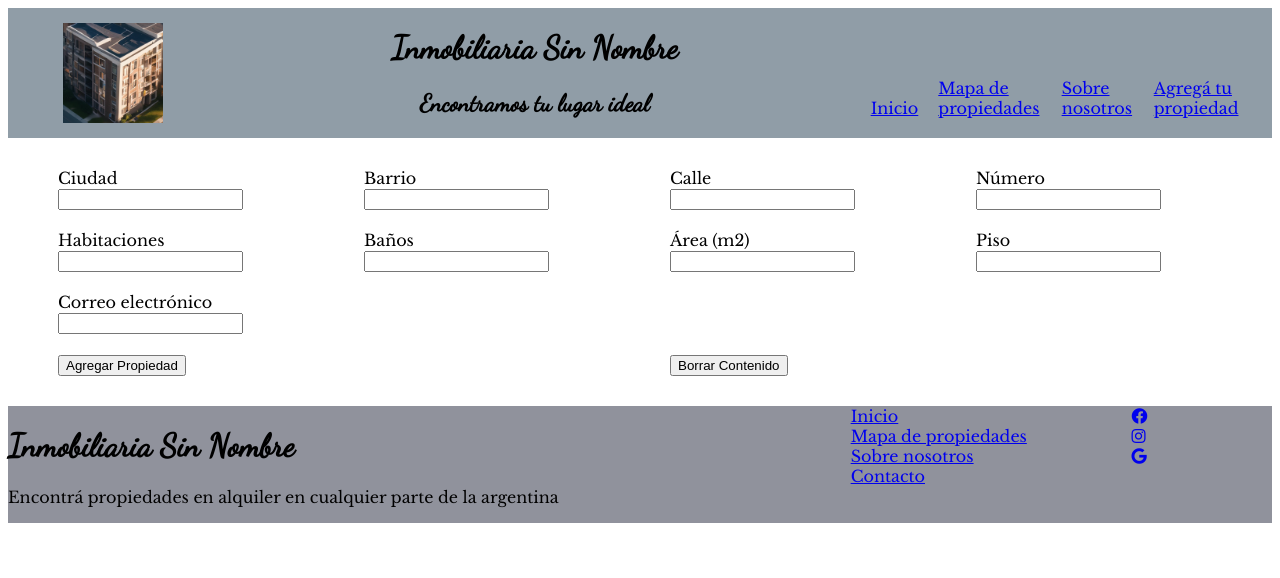
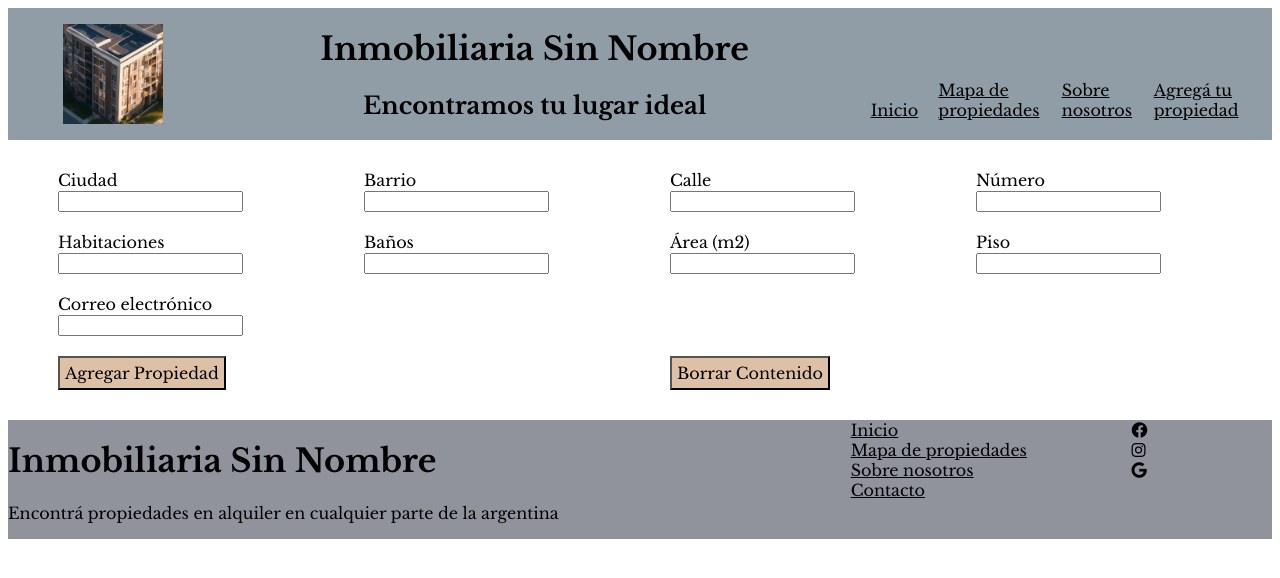
Before and after one commit to Zzebastian/InmobiliariaSN, a plain HTML site: page contacto.html in a window 1280 px wide. Drawn offline with nearby package versions, Linux system fonts and the light colour scheme.

Commit message:
Producto semi terminado

```diff
--- a/css/cuerpocontacto.css
+++ b/css/cuerpocontacto.css
@@ -12,7 +12,12 @@ form {
     margin-bottom: 20px;
     margin-top: 20px;
 }
-
+li.campo.boton button {
+    font-family: 'Libre Baskerville', serif;
+    font-size: medium;
+    background-color: #dec0a7;
+    padding: 5px;
+}
 ul {
     list-style: none;
 }
--- a/css/estilo.css
+++ b/css/estilo.css
@@ -1,13 +1,13 @@
 /*
-#2b2f32
-#dec0a7
-#7e6c61
-#90929c
-#909da7
-*/
+color: #2b2f32;
+color: #dec0a7;
+color: #7e6c61;
+color: #90929c;
+color: #909da7;
+ */
 
-@import url('https://fonts.googleapis.com/css2?family=Dancing+Script&family=Libre+Baskerville&display=swap');
 
+@import url('https://fonts.googleapis.com/css2?family=Libre+Baskerville:wght@400;700&display=swap');
 
 .contenedor {
     display: grid;
@@ -19,14 +19,26 @@
                         ;
 }
 h1, h2 {
-    font-family: 'Dancing Script', cursive;
-}
-a, p {
+    /* font-family: 'Dancing Script', cursive; */
     font-family: 'Libre Baskerville', serif;
 }
-.cuerpo {
+a, p, .cuerpo {
     font-family: 'Libre Baskerville', serif;
 }
+
+a:link {
+    color: black;
+}
+a:visited {
+    color: black;
+}
+a:hover {
+    font-weight: bold;
+    color: #dec0a7;
+
+}
+
+
 /* Cabecera */
 
 .titulo {
```
